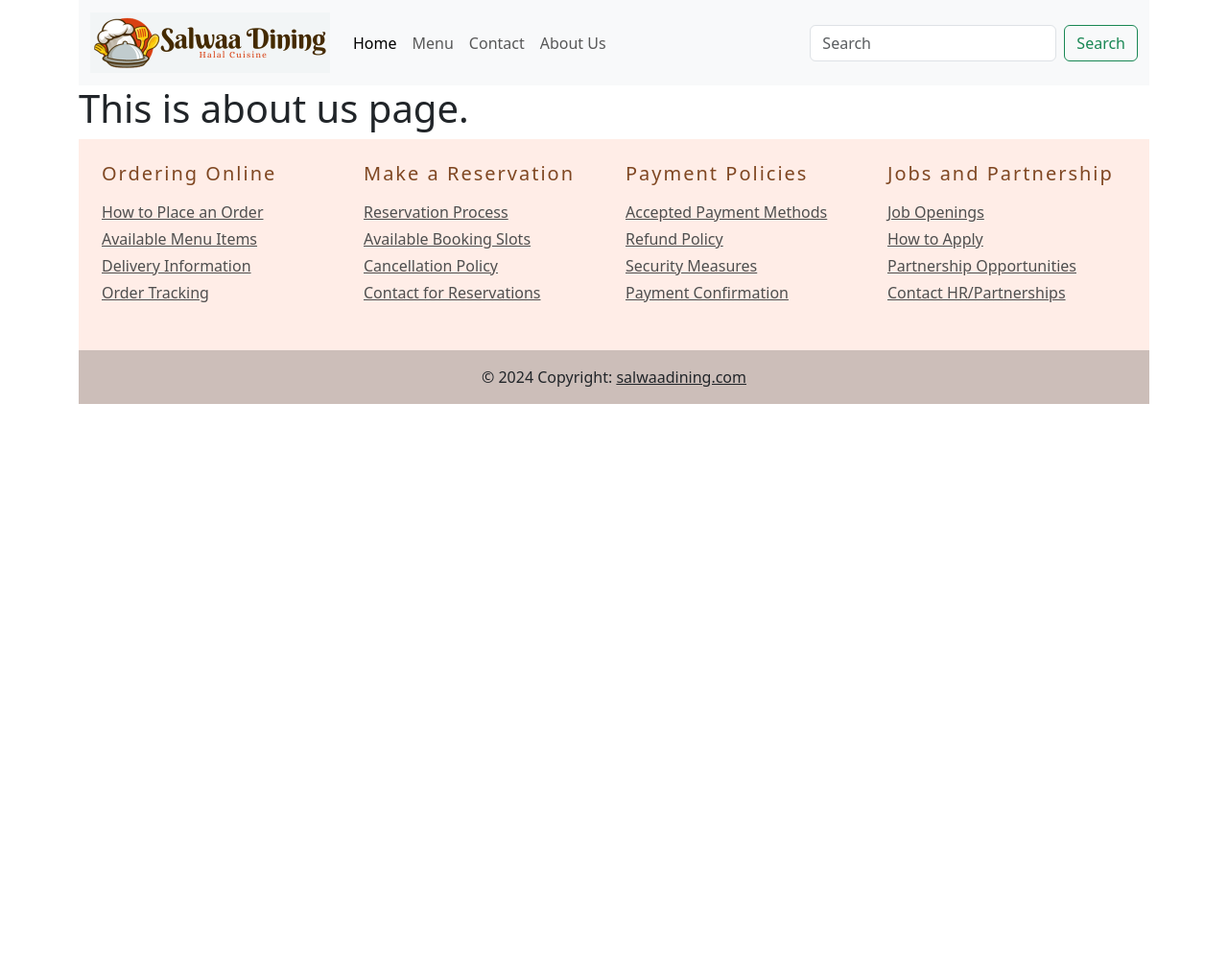
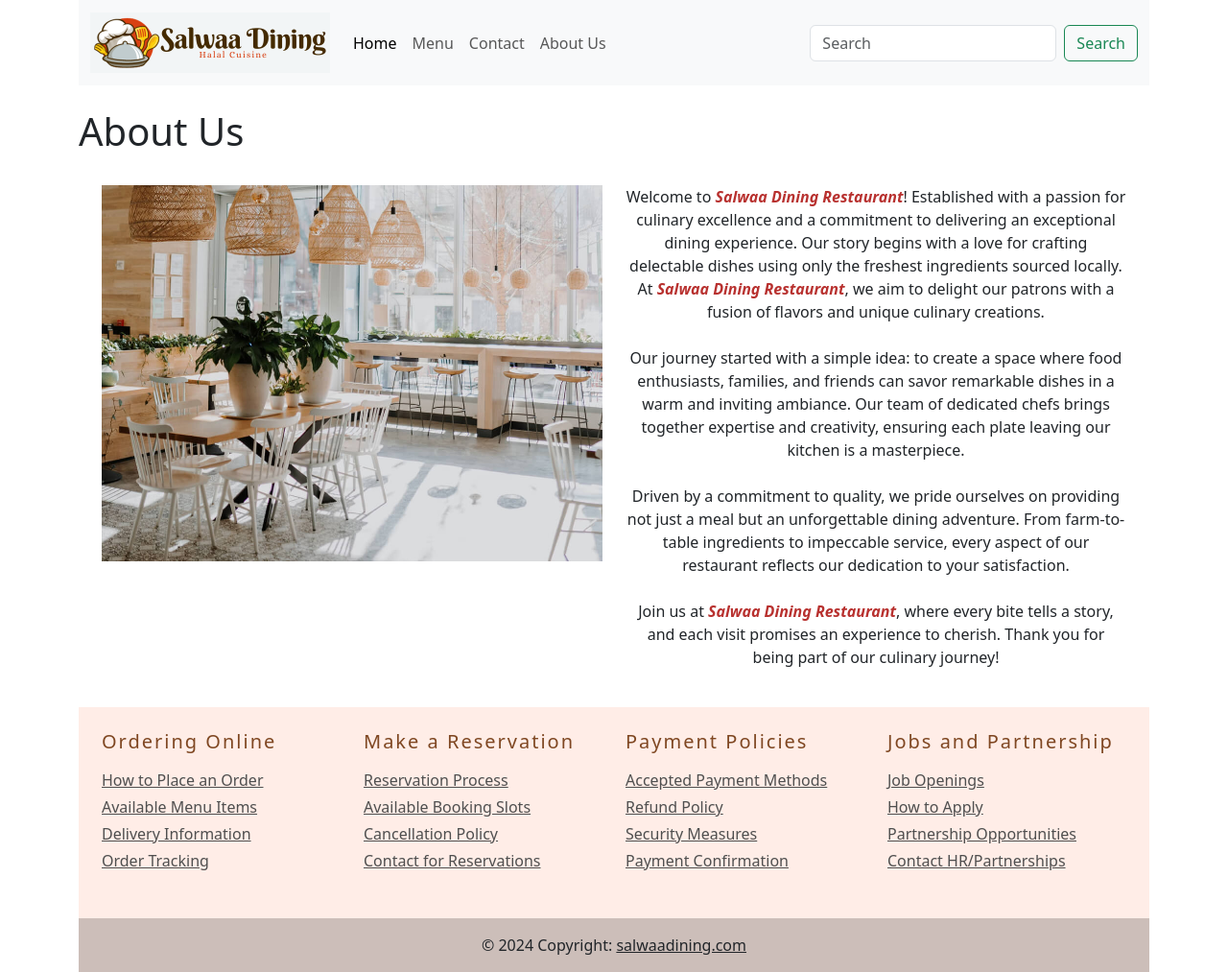
Before and after one commit to MZahidKamal/Module12_Assignment03_RestaurantProject, a Django app: page /about_us/ in a window 1280 px wide. Shown: the whole page at 96% size. Before the commit the page ends 421 px from the top, so only its background shows below. Run offline with Django 4.2, Linux system fonts and the light colour scheme.

Commit message:
Daily Learning & Commit

```diff
--- a/about_us_app/templates/about_us_app/about_us.html
+++ b/about_us_app/templates/about_us_app/about_us.html
@@ -2,5 +2,18 @@
 {% load static %}
 
 {% block page_independent_content %}
-	<h1>This is about us page.</h1>
+	<br><h1>About Us</h1><br>
+	<div class="container">
+		<!-- Content here -->
+		<div class="container text-center">
+			<div class="row">
+				<div class="col">
+					<img src="{% static 'about_us_app/images/about.jpg' %}" class="img-fluid" alt="...">
+				</div>
+				<div class="col">
+					<p>Welcome to <strong><em><span style="color: rgb(184, 49, 47);">Salwaa Dining Restaurant</span></em></strong>! Established with a passion for culinary excellence and a commitment to delivering an exceptional dining experience. Our story begins with a love for crafting delectable dishes using only the freshest ingredients sourced locally. At&nbsp;<strong><em><span style="color: rgb(184, 49, 47);">Salwaa Dining Restaurant</span></em></strong>, we aim to delight our patrons with a fusion of flavors and unique culinary creations.<br><br>Our journey started with a simple idea: to create a space where food enthusiasts, families, and friends can savor remarkable dishes in a warm and inviting ambiance. Our team of dedicated chefs brings together expertise and creativity, ensuring each plate leaving our kitchen is a masterpiece.<br><br>Driven by a commitment to quality, we pride ourselves on providing not just a meal but an unforgettable dining adventure. From farm-to-table ingredients to impeccable service, every aspect of our restaurant reflects our dedication to your satisfaction.<br><br>Join us at <strong><em><span style="color: rgb(184, 49, 47);">Salwaa Dining Restaurant</span></em></strong>, where every bite tells a story, and each visit promises an experience to cherish. Thank you for being part of our culinary journey!</p>
+				</div>
+			</div>
+		</div>
+	</div><br>
 {% endblock %}
--- /dev/null
+++ b/meal_app/templates/meal_app/item.html
@@ -0,0 +1,6 @@
+{% extends 'base.html' %}
+{% load static %}
+
+{% block page_independent_content %}
+	<h1>This is id {{ id }} item page.</h1>
+{% endblock %}
--- a/meal_app/urls.py
+++ b/meal_app/urls.py
@@ -5,4 +5,5 @@ urlpatterns = [
     path('', home, name='home'),
     path('home/', home, name='home'),
     path('menu/', meals, name='menu'),
+    path('menu/', meals, name='menu'),
 ]
--- a/meal_app/views.py
+++ b/meal_app/views.py
@@ -47,6 +47,10 @@ meals_data = {
 }
 
 
+
 def meals(request):
     context = meals_data
     return render(request, 'meal_app/meals.html', context)
+
+# def item(request, id):
+#     return render(request, 'meal_app/item.html', {'id': id})
```
Also changed, not shown: about_us_app/templates/about_us_app/contact.html (+32 -1 lines), about_us_app/static/about_us_app/images/about.jpg (added).
